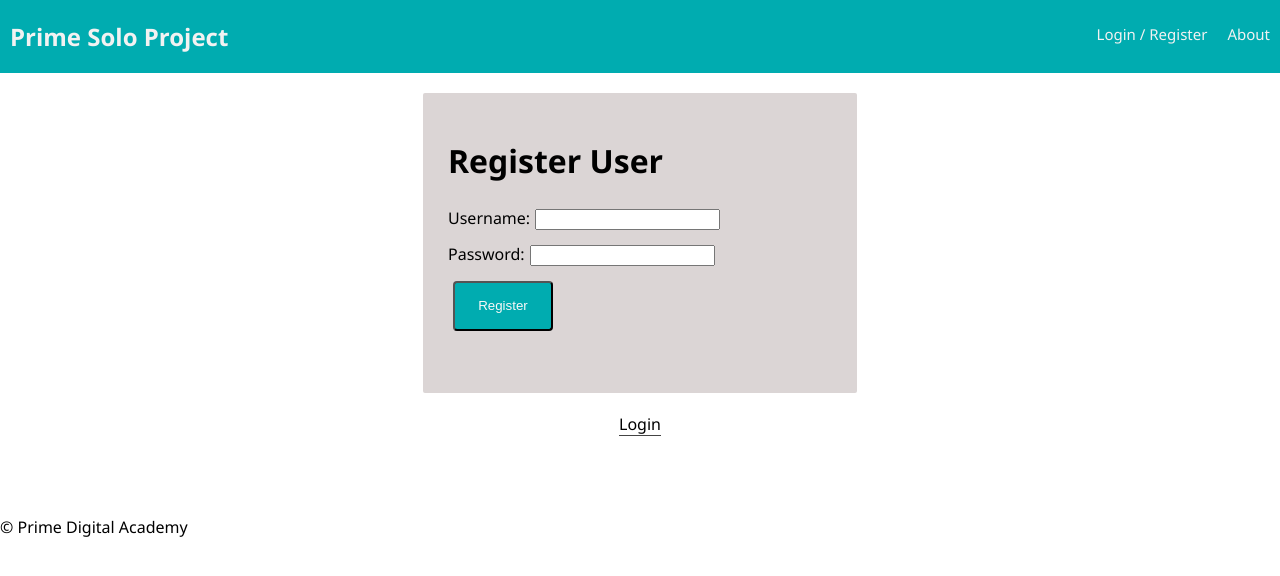
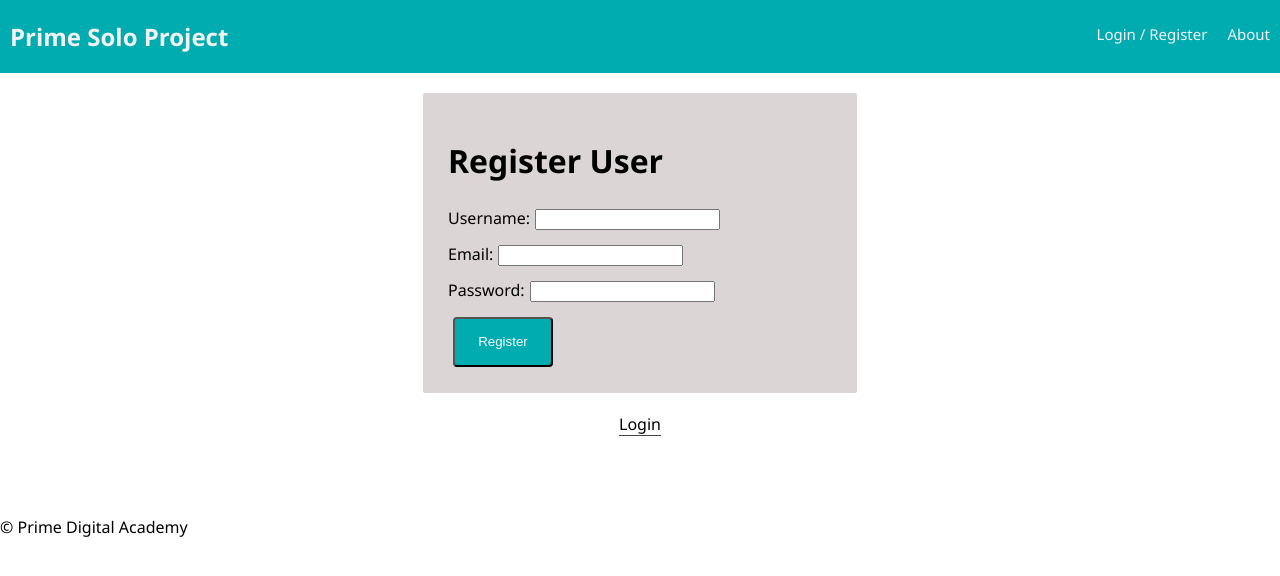
Before and after one commit to jamierichi19/weekend-spike-project, a React (Create React App) app: page /#/home in a window 1280 px wide. Both pictures are taken after a click on the button "Register". Shown: the top 576 px of the page. Built offline with nearby package versions, Linux system fonts and the light colour scheme; no server answers.

Commit message:
updated email code

```diff
--- a/src/components/RegisterPage/RegisterPage.js
+++ b/src/components/RegisterPage/RegisterPage.js
@@ -5,6 +5,7 @@
   state = {
     username: '',
     password: '',
+    email: ''
   };
 
   registerUser = (event) => {
@@ -16,6 +17,7 @@
         payload: {
           username: this.state.username,
           password: this.state.password,
+          email: this.state.email
         },
       });
     } else {
@@ -50,6 +52,17 @@
                 name="username"
                 value={this.state.username}
                 onChange={this.handleInputChangeFor('username')}
+              />
+            </label>
+          </div>
+          <div>
+            <label htmlFor="email">
+              Email:
+              <input
+                type="text"
+                name="email"
+                value={this.state.email}
+                onChange={this.handleInputChangeFor('email')}
               />
             </label>
           </div>
```
Also changed, not shown: 2 other files (tests, documents, lock files or other folders).
